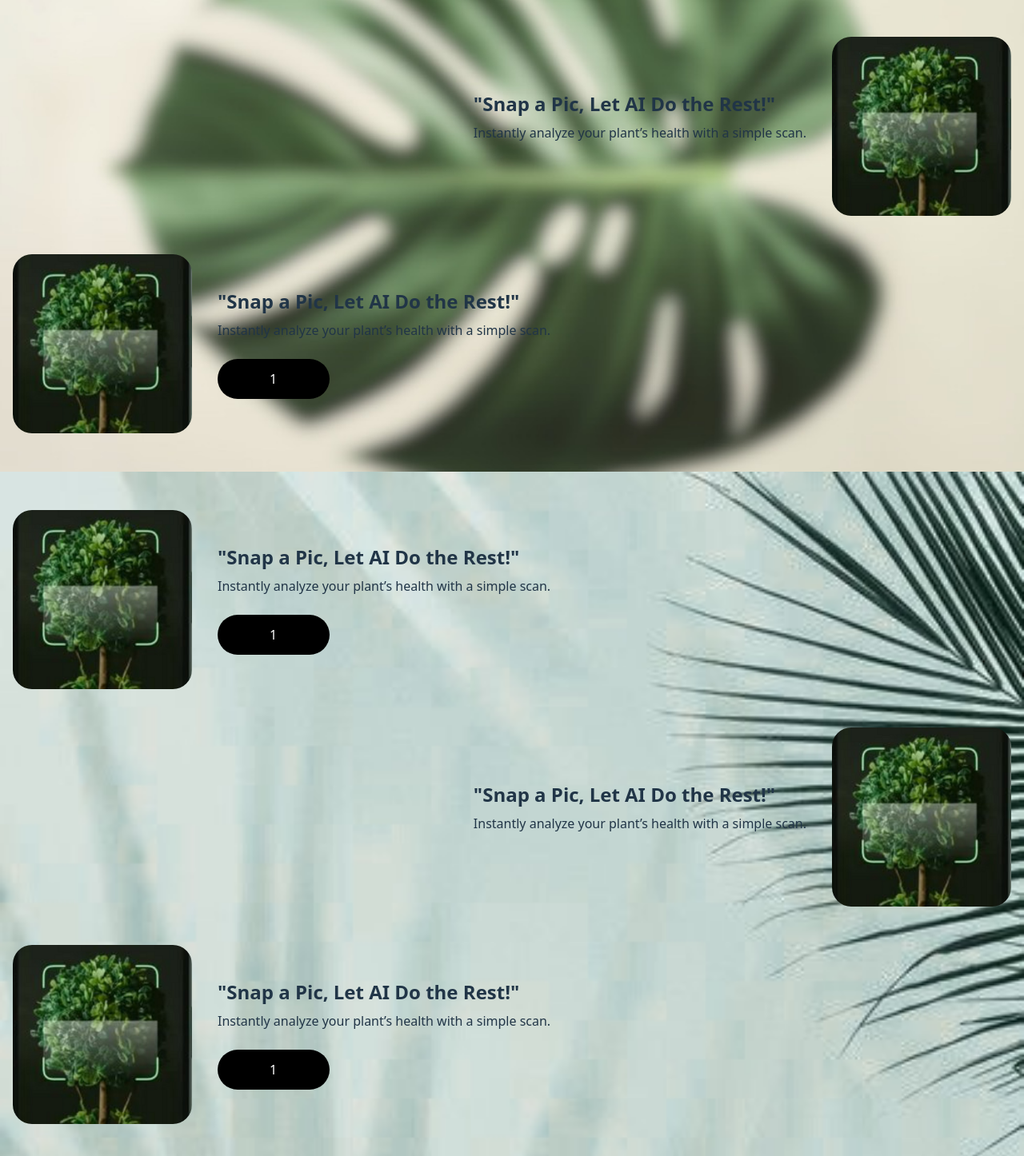
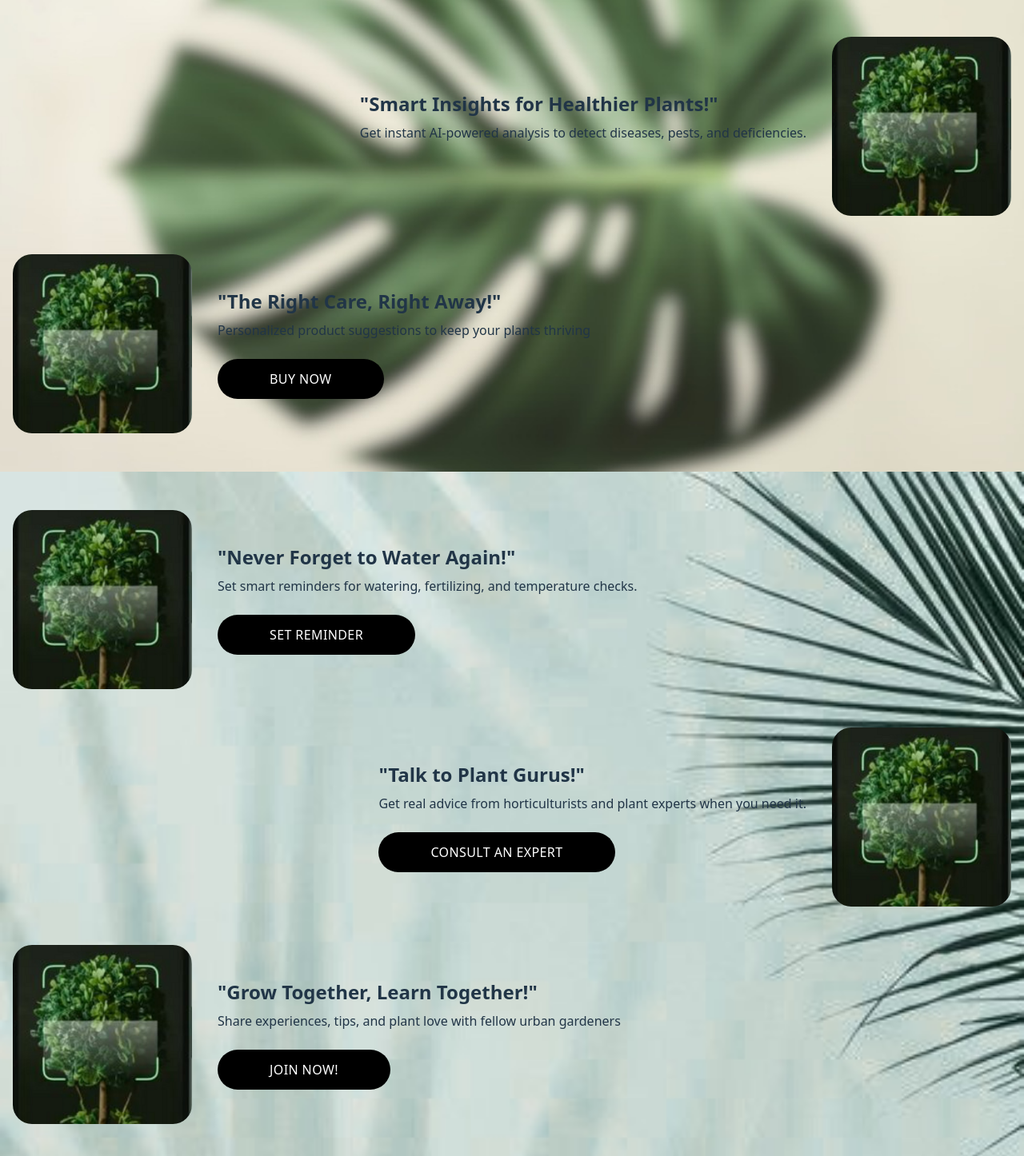
Before and after one commit to VeronicaOtherWorld/urbanGrow, a React (Vite) app: page / in a window 1280 px wide. Shown: the part 1604-3050 px from the top of the page at 80% size. Built offline with nearby package versions, Linux system fonts and the light colour scheme.

Commit message:
update content

```diff
--- a/src/pages/Home.jsx
+++ b/src/pages/Home.jsx
@@ -82,7 +82,7 @@ const Home = () => {
                 Instantly analyze your plant’s health with a simple scan.
               </p>
               <Button size="introBtn" className="w-auto">
-                1
+                SCAN A PLANT
               </Button>
             </div>
           </div>
@@ -100,10 +100,11 @@ const Home = () => {
             {/* right side：text + button */}
             <div className="flex flex-col items-center lg:items-start text-center lg:text-left justify-center h-56">
               <h2 className="text-2xl font-bold mb-2">
-                "Snap a Pic, Let AI Do the Rest!"
+                "Smart Insights for Healthier Plants!"
               </h2>
               <p className="mb-6">
-                Instantly analyze your plant’s health with a simple scan.
+                Get instant AI-powered analysis to detect diseases, pests, and
+                deficiencies.
               </p>
             </div>
           </div>
@@ -121,13 +122,13 @@ const Home = () => {
             {/* content part */}
             <div className="flex flex-col items-center text-center lg:items-start lg:text-left justify-center h-56 w-full">
               <h2 className="text-2xl font-bold mb-2">
-                "Snap a Pic, Let AI Do the Rest!"
+                "The Right Care, Right Away!"
               </h2>
               <p className="mb-6">
-                Instantly analyze your plant’s health with a simple scan.
+                Personalized product suggestions to keep your plants thriving
               </p>
               <Button size="introBtn" className="w-auto mx-auto lg:mx-0">
-                1
+                BUY NOW
               </Button>
             </div>
           </div>
@@ -151,13 +152,14 @@ const Home = () => {
             {/* right side：text + button */}
             <div className="flex flex-col items-center lg:items-start text-center lg:text-left justify-center h-56 w-full">
               <h2 className="text-2xl font-bold mb-2">
-                "Snap a Pic, Let AI Do the Rest!"
+                "Never Forget to Water Again!"
               </h2>
               <p className="mb-6">
-                Instantly analyze your plant’s health with a simple scan.
+                Set smart reminders for watering, fertilizing, and temperature
+                checks.
               </p>
               <Button size="introBtn" className="w-auto">
-                1
+                SET REMINDER
               </Button>
             </div>
           </div>
@@ -175,11 +177,15 @@ const Home = () => {
             {/* right side：text + button */}
             <div className="flex flex-col items-center lg:items-start text-center lg:text-left justify-center h-56">
               <h2 className="text-2xl font-bold mb-2">
-                "Snap a Pic, Let AI Do the Rest!"
+                "Talk to Plant Gurus!"
               </h2>
               <p className="mb-6">
-                Instantly analyze your plant’s health with a simple scan.
+                Get real advice from horticulturists and plant experts when you
+                need it.
               </p>
+              <Button size="introBtn" className="w-auto mx-auto lg:mx-0">
+                CONSULT AN EXPERT
+              </Button>
             </div>
           </div>
         </div>
@@ -196,13 +202,14 @@ const Home = () => {
             {/* content part */}
             <div className="flex flex-col items-center text-center lg:items-start lg:text-left justify-center h-56 w-full">
               <h2 className="text-2xl font-bold mb-2">
-                "Snap a Pic, Let AI Do the Rest!"
+                "Grow Together, Learn Together!"
               </h2>
               <p className="mb-6">
-                Instantly analyze your plant’s health with a simple scan.
+                Share experiences, tips, and plant love with fellow urban
+                gardeners
               </p>
               <Button size="introBtn" className="w-auto mx-auto lg:mx-0">
-                1
+                JOIN NOW!
               </Button>
             </div>
           </div>
```
